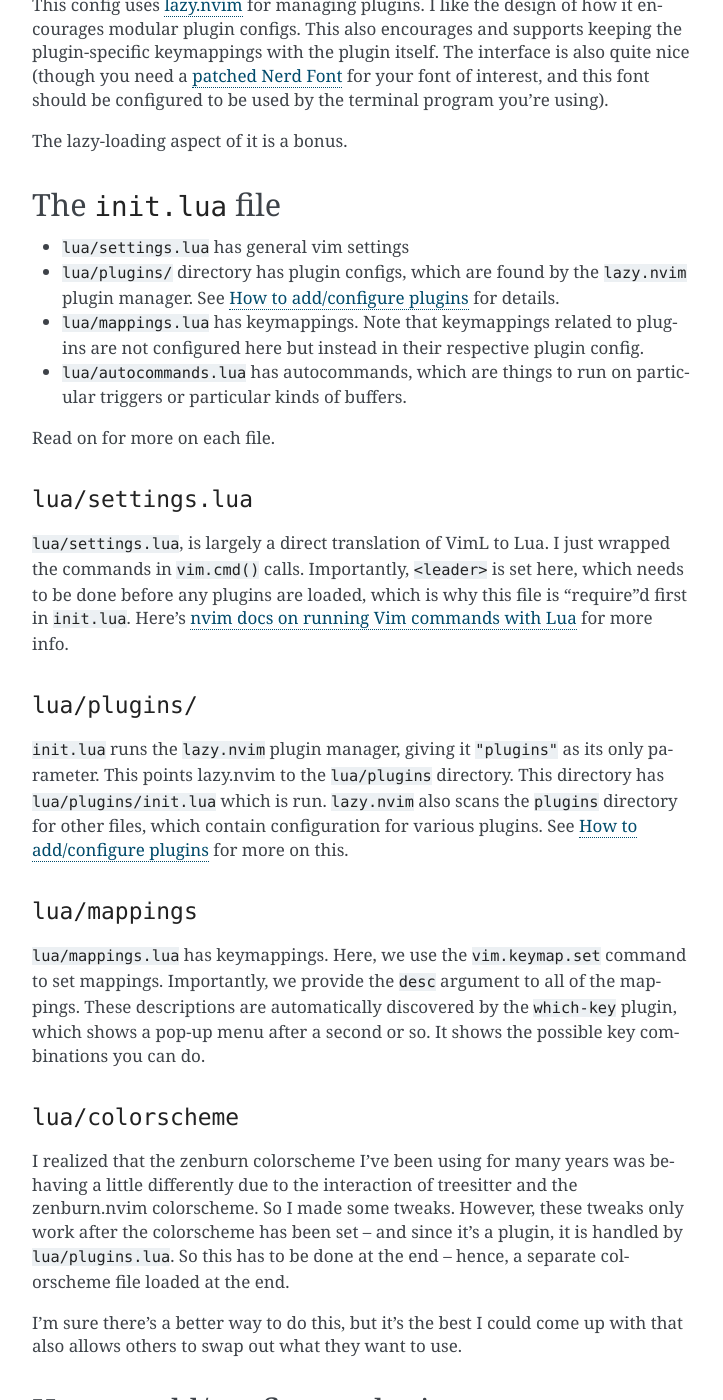
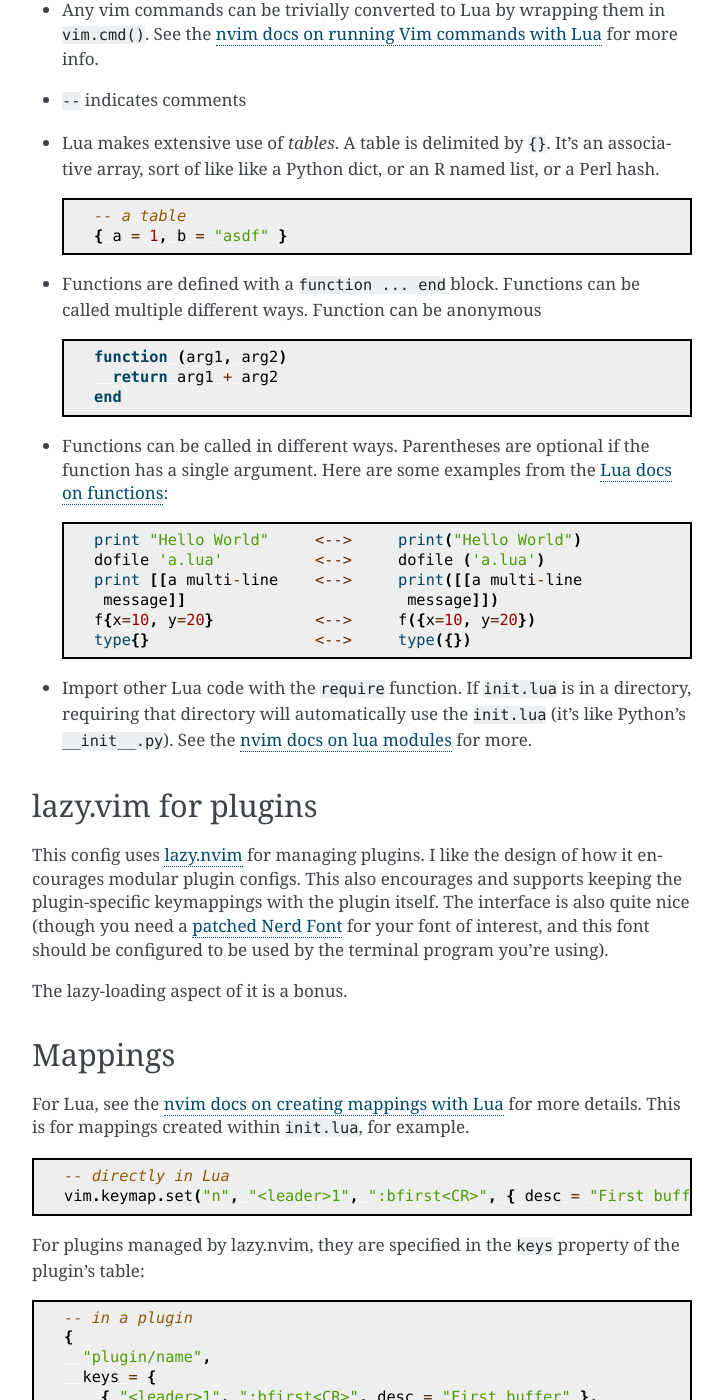
Before and after one commit to daler/dotfiles, a Sphinx documentation site: the page built from docs/nvim-lua.rst, in a window 1280 px wide and 1400 px high, scrolled down 2671 px. Shown: the whole window, without its empty margins (388-1111 px from the left). Built offline with Sphinx 7.4.7, drawn with Linux system fonts in a browser that asks for light colours; some of the changed text lies outside the part shown.

Commit message:
update nvim-lua docs

```diff
--- a/docs/nvim-lua.rst
+++ b/docs/nvim-lua.rst
@@ -83,6 +83,13 @@
 - Open a file in a git repo with some changes. Then use :kbd:`]c` to go to the
   next change (hunk) and :kbd:`<leader>hp` to preview hunks.
 
+- Open a file browser with :kbd:`<leader>fbo`, hit Enter to select, or :kbd:`-`
+  to go up a level
+
+- Open a Python file with lots of classes/functions, or a markdown or RMarkdown
+  file. Use :kbd:`<leader>a` to open a panel for navigation within the file.
+
+
 Don't like it? Do this to revert:
 
 .. code-block::
@@ -96,29 +103,70 @@
 
 The rest of this page gives some more context so you can make your own changes.
 
-.config/nvim/init.vim -> .config/nvim/init.lua
-----------------------------------------------
+Structure
+---------
 
-First, there's no more ``init.vim``. It's ``init.lua`` instead. When you open up
-this file, there's very little to see. That's because the config has been
-modularized into more pieces.
+First, there's no more ``init.vim``. It's ``init.lua`` instead.
 
-How Lua finds files
--------------------
+There is an additional :file:`lua/plugins/init.lua` which holds plugin configuration.
 
-When you say:
+I had initially completely modularized things into separate settings,
+autocommands, mappings, colorscheme, and plugins files. But after living with
+that a bit, I decided to go back to a single main config with settings,
+mappings, autocommands, and colorscheme, and only having a separate plugins
+file.
 
-.. code-block:: lua
-
-   require('settings')
-
-Lua will look in the :file:`lua` directory for a file called
-:file:`lua/settings.lua`, and run it. If there's a :file:`init.lua` file in
-a directory, you can require that directory without needing to specify a file
-name.
+Lua
+---
 
 Here's `nvim docs on Lua modules
-<https://neovim.io/doc/user/lua-guide.html#lua-guide-modules>`_ for more info.
+<https://neovim.io/doc/user/lua-guide.html#lua-guide-modules>`_ for more info
+on working with Lua.
+
+But for a quick intro, here are some of my notes:
+
+- Any vim commands can be trivially converted to Lua by wrapping them in
+  ``vim.cmd()``. See the `nvim docs on running Vim commands with Lua
+  <https://neovim.io/doc/user/lua-guide.html#lua-guide-vim-commands>`_ for more
+  info.
+
+- ``--`` indicates comments
+
+- Lua makes extensive use of *tables*. A table is delimited by ``{}``. It's an
+  associative array, sort of like like a Python dict, or an R named list, or
+  a Perl hash.
+
+  .. code-block:: lua
+
+    -- a table
+    { a = 1, b = "asdf" }
+
+- Functions are defined with a ``function ... end`` block. Functions can be
+  called multiple different ways. Function can be anonymous
+
+  .. code-block:: lua
+
+    function (arg1, arg2)
+      return arg1 + arg2
+    end
+
+- Functions can be called in different ways. Parentheses are optional if the
+  function has a single argument. Here are some examples from the `Lua docs on
+  functions <https://www.lua.org/pil/5.html>`_:
+
+  .. code-block::
+
+    print "Hello World"     <-->     print("Hello World")
+    dofile 'a.lua'          <-->     dofile ('a.lua')
+    print [[a multi-line    <-->     print([[a multi-line
+     message]]                        message]])
+    f{x=10, y=20}           <-->     f({x=10, y=20})
+    type{}                  <-->     type({})
+
+- Import other Lua code with the ``require`` function. If ``init.lua`` is in
+  a directory, requiring that directory will automatically use the ``init.lua``
+  (it's like Python's ``__init__.py``). See the `nvim docs on lua modules
+  <https://neovim.io/doc/user/lua-guide.html#lua-guide-modules>`_ for more.
 
 lazy.vim for plugins
 --------------------
@@ -132,60 +180,36 @@
 
 The lazy-loading aspect of it is a bonus.
 
-The :file:`init.lua` file
--------------------------
+Mappings
+--------
 
-- :file:`lua/settings.lua` has general vim settings
-- :file:`lua/plugins/` directory has plugin configs, which are found by
-  the ``lazy.nvim`` plugin manager. See :ref:`how-plugins-work` for details.
-- :file:`lua/mappings.lua` has keymappings. Note that keymappings related to
-  plugins are not configured here but instead in their respective plugin config.
-- :file:`lua/autocommands.lua` has autocommands, which are things to run on
-  particular triggers or particular kinds of buffers.
+For Lua, see the `nvim docs on creating mappings with Lua
+<https://neovim.io/doc/user/lua-guide.html#lua-guide-mappings>`_ for more
+details. This is for mappings created within :file:`init.lua`, for example.
 
-Read on for more on each file.
+.. code-block:: lua
 
-:file:`lua/settings.lua`
-~~~~~~~~~~~~~~~~~~~~~~~~
-:file:`lua/settings.lua`, is largely a direct translation of VimL to Lua. I just
-wrapped the commands in ``vim.cmd()`` calls. Importantly, ``<leader>`` is set
-here, which needs to be done before any plugins are loaded, which is why this
-file is "require"d first in :file:`init.lua`. Here's `nvim docs on running Vim
-commands with Lua
-<https://neovim.io/doc/user/lua-guide.html#lua-guide-vim-commands>`_ for more
-info.
+    -- directly in Lua
+    vim.keymap.set("n", "<leader>1", ":bfirst<CR>", { desc = "First buffer" })
 
-:file:`lua/plugins/`
-~~~~~~~~~~~~~~~~~~~~
+For plugins managed by lazy.nvim, they are specified in the ``keys`` property
+of the plugin's table:
 
-:file:`init.lua` runs the ``lazy.nvim`` plugin manager, giving it ``"plugins"``
-as its only parameter. This points lazy.nvim to the :file:`lua/plugins`
-directory. This directory has :file:`lua/plugins/init.lua` which is run.
-``lazy.nvim`` also scans the :file:`plugins` directory for other files, which
-contain configuration for various plugins. See :ref:`how-plugins-work` for more
-on this.
+.. code-block:: lua
 
-:file:`lua/mappings`
-~~~~~~~~~~~~~~~~~~~~
+    -- in a plugin
+    {
+      "plugin/name",
+      keys = {
+        { "<leader>1", ":bfirst<CR>", desc = "First buffer" },
+      },
+      -- possibly other stuff for plugin...
+    }
 
-:file:`lua/mappings.lua` has keymappings. Here, we use the ``vim.keymap.set``
-command to set mappings. Importantly, we provide the ``desc`` argument to all of
-the mappings. These descriptions are automatically discovered by the
-``which-key`` plugin, which shows a pop-up menu after a second or so. It shows
-the possible key combinations you can do.
 
-:file:`lua/colorscheme`
-~~~~~~~~~~~~~~~~~~~~~~~
-
-I realized that the zenburn colorscheme I've been using for many years was
-behaving a little differently due to the interaction of treesitter and the
-zenburn.nvim colorscheme. So I made some tweaks. However, these tweaks only
-work after the colorscheme has been set -- and since it's a plugin, it is
-handled by :file:`lua/plugins.lua`. So this has to be done at the end -- hence,
-a separate colorscheme file loaded at the end.
-
-I'm sure there's a better way to do this, but it's the best I could come up
-with that also allows others to swap out what they want to use.
+In both cases, note the use of ``desc``. This description is picked up by the
+which-key plugin to populate the menu. When setting in Lua directly, ``desc``
+needs to be in a table. When setting in a plugin config, it's not in a table.
 
 .. _how-plugins-work:
 
@@ -205,4 +229,9 @@
       -- stuff here for setup. Might include keybindings or more complicated
       -- things.
     end,
+    keys = {
+      -- ... see above for discussion of keys
+    },
+    cmd = {
+      --
   }
```
